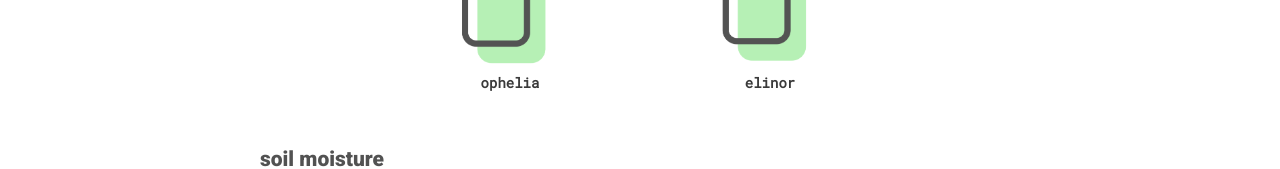
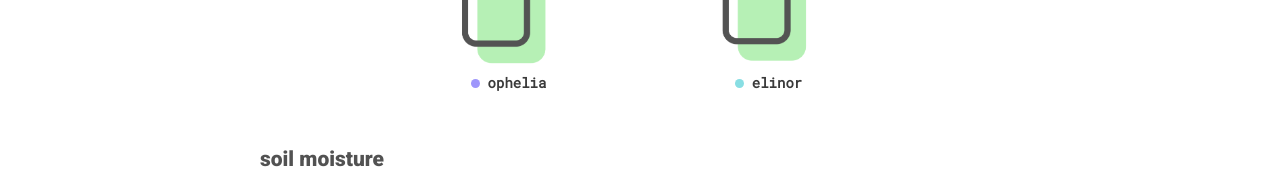
Before and after one commit to mirrorkeydev/Sprout, a Vue app: page / in a window 1280 px wide. Shown: the part 514-683 px from the top of the page. Built offline with nearby package versions, Linux system fonts and the light colour scheme; no server answers; what vue-mq would draw is missing.

Commit message:
Added chart UI changes, updated README

```diff
--- a/src/components/Family.vue
+++ b/src/components/Family.vue
@@ -3,6 +3,7 @@
     <div class="family" :class="$mq">
         <div class="plant" v-for="plant in family" :key="plant.given_name" :class="$mq">
             <img :src="require('@/assets/' + plant.icon + '.png')" :alt="plant.given_name">
+            <span style="display:inline-block;margin-right:5px;border-radius:10px;width:9px;height:9px;" :class="plant.given_name.toLowerCase()"></span>
             <span class="plant-name">{{ plant.given_name.toLowerCase() }}</span>
         </div>
     </div>
@@ -48,5 +49,12 @@ img {
     font-family: 'Roboto Mono', monospace;
     font-weight: 600;
     font-size: 14px;
+    padding: 3px;
+}
+.ophelia {
+    background-color: #9E96FB;
+}
+.elinor {
+    background-color: #88DEE3;
 }
 </style>
--- a/src/components/MoistureChart.vue
+++ b/src/components/MoistureChart.vue
@@ -33,8 +33,8 @@ export default {
               var colorSpan = color => '<span style="display:inline-block;margin-right:5px;border-radius:10px;width:9px;height:9px;background-color:' + color + '"></span>';
 
               return params[0].name + "<br>" +
-                colorSpan(params[0].color) + params[0].data.toFixed(2) + "<br>" +
-                colorSpan(params[1].color) + params[1].data.toFixed(2);
+                colorSpan(params[0].color) + "elinor: " + params[0].data.toFixed(2) + "<br>" +
+                colorSpan(params[1].color) + "ophelia: "+ params[1].data.toFixed(2);
             }
         },
         xAxis:{
```
Also changed, not shown: 1 other file (tests, documents, lock files or other folders).
